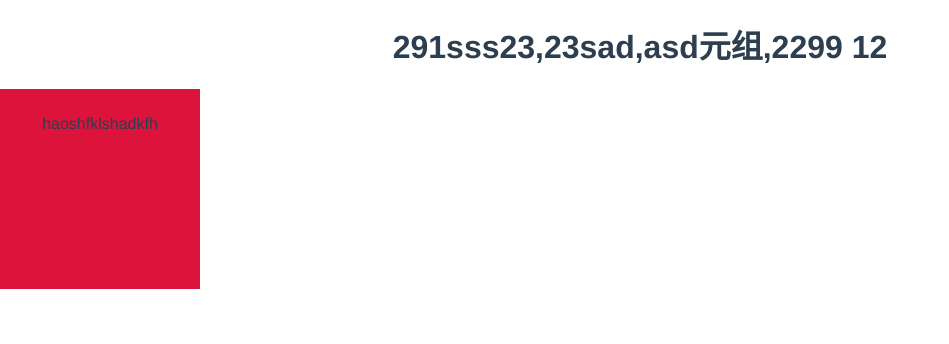
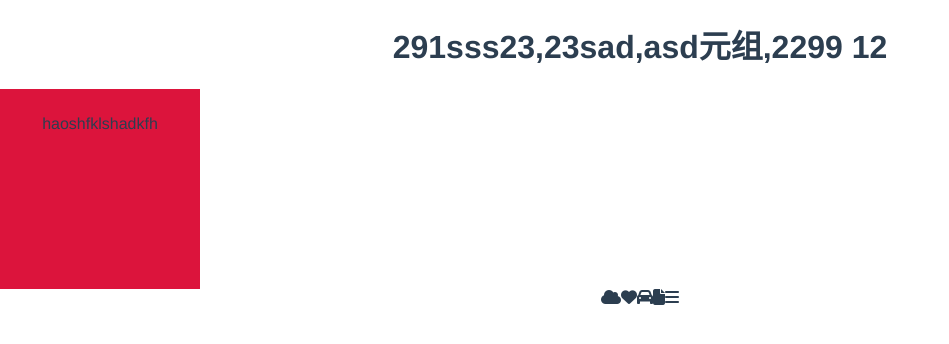
Before and after one commit to samwise-coder/Beginning-of-Autumn, a Vue app: page /ts in a window 1280 px wide. Shown: the top 344 px of the page, without its empty margins (0-949 px from the left). Built offline with nearby package versions, Linux system fonts and the light colour scheme.

Commit message:
add icon

```diff
--- a/public/index.html
+++ b/public/index.html
@@ -9,6 +9,7 @@
   <title>
     <%= htmlWebpackPlugin.options.title %>
   </title>
+  <script src="https://kit.fontawesome.com/a076d05399.js"></script>
 </head>
 
 <body>
--- a/src/views/Ts.vue
+++ b/src/views/Ts.vue
@@ -5,6 +5,11 @@
     <div class="box">
       <p>haoshfklshadkfh</p>
     </div>
+    <i class="fas fa-cloud"></i>
+    <i class="fas fa-heart"></i>
+    <i class="fas fa-car"></i>
+    <i class="fas fa-file"></i>
+    <i class="fas fa-bars"></i>
   </div>
 </template>
 
--- a/vue.config.js
+++ b/vue.config.js
@@ -3,6 +3,11 @@ module.exports = {
         proxy: {
             '/HPImageArchive.aspx': {
                 target: 'https://cn.bing.com',
+                ws: true,
+                changeOrigin: true
+            },
+            'a076d05399.js': {
+                target: 'https://kit.fontawesome.com',
                 ws: true,
                 changeOrigin: true
             }
```
